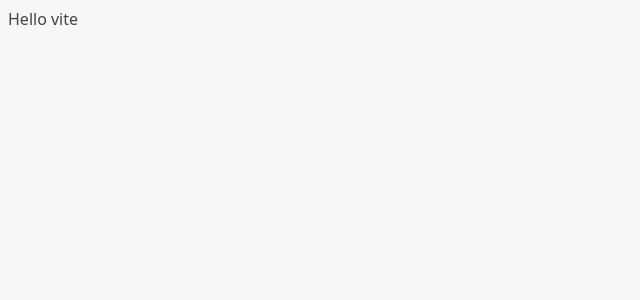
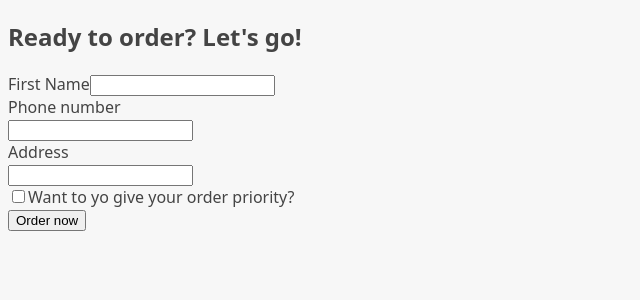
Before and after one commit to 94edwin89/Fast-React-Pizza, a React (Vite) app: page /order/new in a window 1280 px wide. Shown: the top 300 px of the page, without its empty margins (0-640 px from the left). Built offline with nearby package versions, Linux system fonts and the light colour scheme.

Commit message:
a new way of implement router

```diff
--- a/package.json
+++ b/package.json
@@ -11,7 +11,8 @@
   },
   "dependencies": {
     "react": "^18.2.0",
-    "react-dom": "^18.2.0"
+    "react-dom": "^18.2.0",
+    "react-router-dom": "^6.26.2"
   },
   "devDependencies": {
     "@types/react": "^18.2.15",
--- a/src/App.jsx
+++ b/src/App.jsx
@@ -1,7 +1,20 @@
-function App(){
+import { createBrowserRouter, RouterProvider } from "react-router-dom";
+import Home from "./ui/Home";
+import Menu from "./features/menu/Menu";
+import Cart from "./features/cart/Cart";
+import CreateOrder from "./features/order/CreateOrder";
+import Order from "./features/order/Order";
 
+const router = createBrowserRouter([
+  { path: "/", element: <Home /> },
+  { path: "menu", element: <Menu /> },
+  { path: "cart", element: <Cart /> },
+  { path: "order/new", element: <CreateOrder /> },
+  { path: "order/:orderId", element: <Order /> },
+]);
 
-  return  <div>Hello vite</div>
+function App() {
+  return <RouterProvider router={router} />;
 }
 
 export default App;
--- a/src/features/cart/CartItem.jsx
+++ b/src/features/cart/CartItem.jsx
@@ -1,3 +1,5 @@
+import { formatCurrency } from "../../utils/helpers";
+
 function CartItem({ item }) {
   const { pizzaId, name, quantity, totalPrice } = item;
 
--- a/src/features/menu/MenuItem.jsx
+++ b/src/features/menu/MenuItem.jsx
@@ -1,3 +1,5 @@
+import { formatCurrency } from "../../utils/helpers";
+
 function MenuItem({ pizza }) {
   const { id, name, unitPrice, ingredients, soldOut, imageUrl } = pizza;
 
--- a/src/features/order/CreateOrder.jsx
+++ b/src/features/order/CreateOrder.jsx
@@ -36,7 +36,7 @@
 
   return (
     <div>
-      <h2>Ready to order? Let's go!</h2>
+      <h2>Ready to order? Let&apos;s go!</h2>
 
       <form>
         <div>
--- a/src/features/user/userSlice.js
+++ b/src/features/user/userSlice.js
@@ -1,3 +1,8 @@
+import { getAddress } from "../../services/apiGeocoding";
+
+
+
+
 function getPosition() {
   return new Promise(function (resolve, reject) {
     navigator.geolocation.getCurrentPosition(resolve, reject);
```
